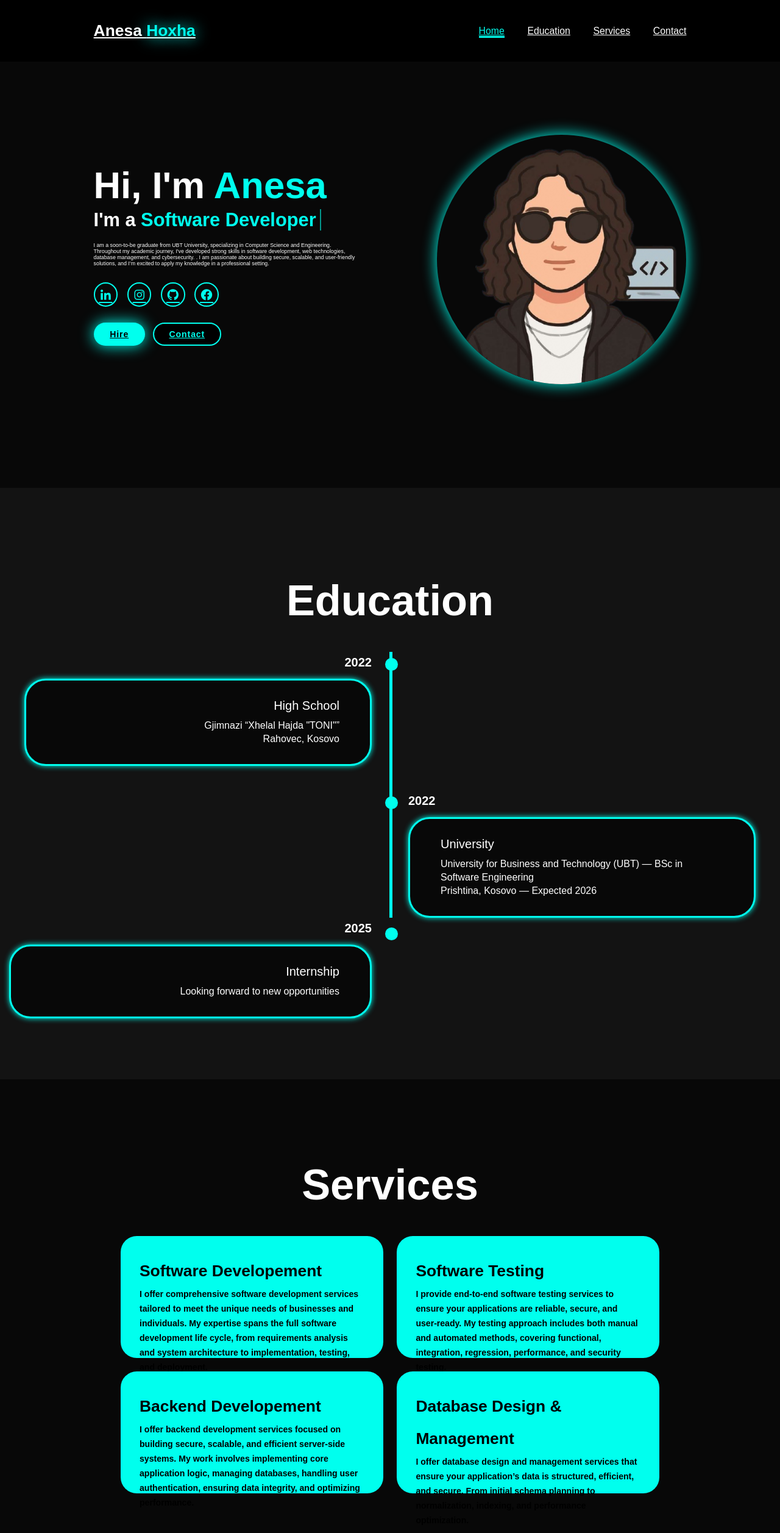
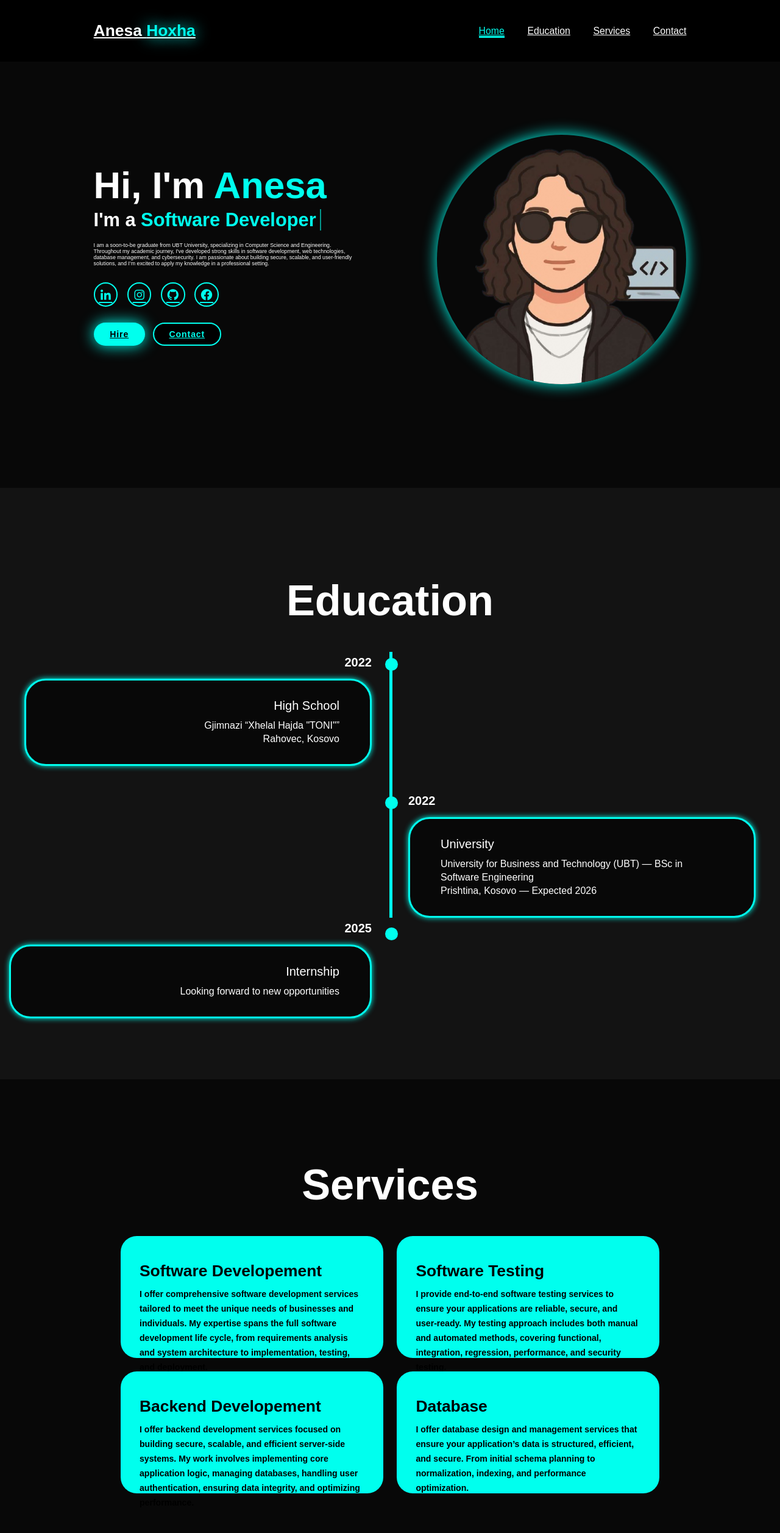
Before and after one commit to anesa666/my-portfolio, a plain HTML site: page portfolio1/index.html in a window 1280 px wide. Shown: the top 2514 px of the page at 61% size. Drawn offline with nearby package versions, Linux system fonts and the light colour scheme.

Commit message:
Update index.html

```diff
--- a/portfolio1/index.html
+++ b/portfolio1/index.html
@@ -31,7 +31,7 @@
             <p>  I am a soon-to-be graduate from UBT University, specializing in Computer Science and Engineering.
                  Throughout my academic journey, I've developed strong skills in software development,
                  web technologies, database management, and cybersecurity.
-                . I am passionate about building secure, scalable, and user-friendly solutions,
+                 I am passionate about building secure, scalable, and user-friendly solutions,
                  and I’m excited to apply my knowledge in a professional setting.</p>
 
             <div class="social-icons">
@@ -129,7 +129,7 @@
 
             <div class="service-box">
                 <div class="service-info">
-                    <h4>Database Design & Management </h4>
+                    <h4>Database</h4>
                     <p>I offer database design and management services that ensure your
                          application’s data is structured, efficient, and secure.
                           From initial schema planning to normalization, indexing, and performance optimization.</p>
```
